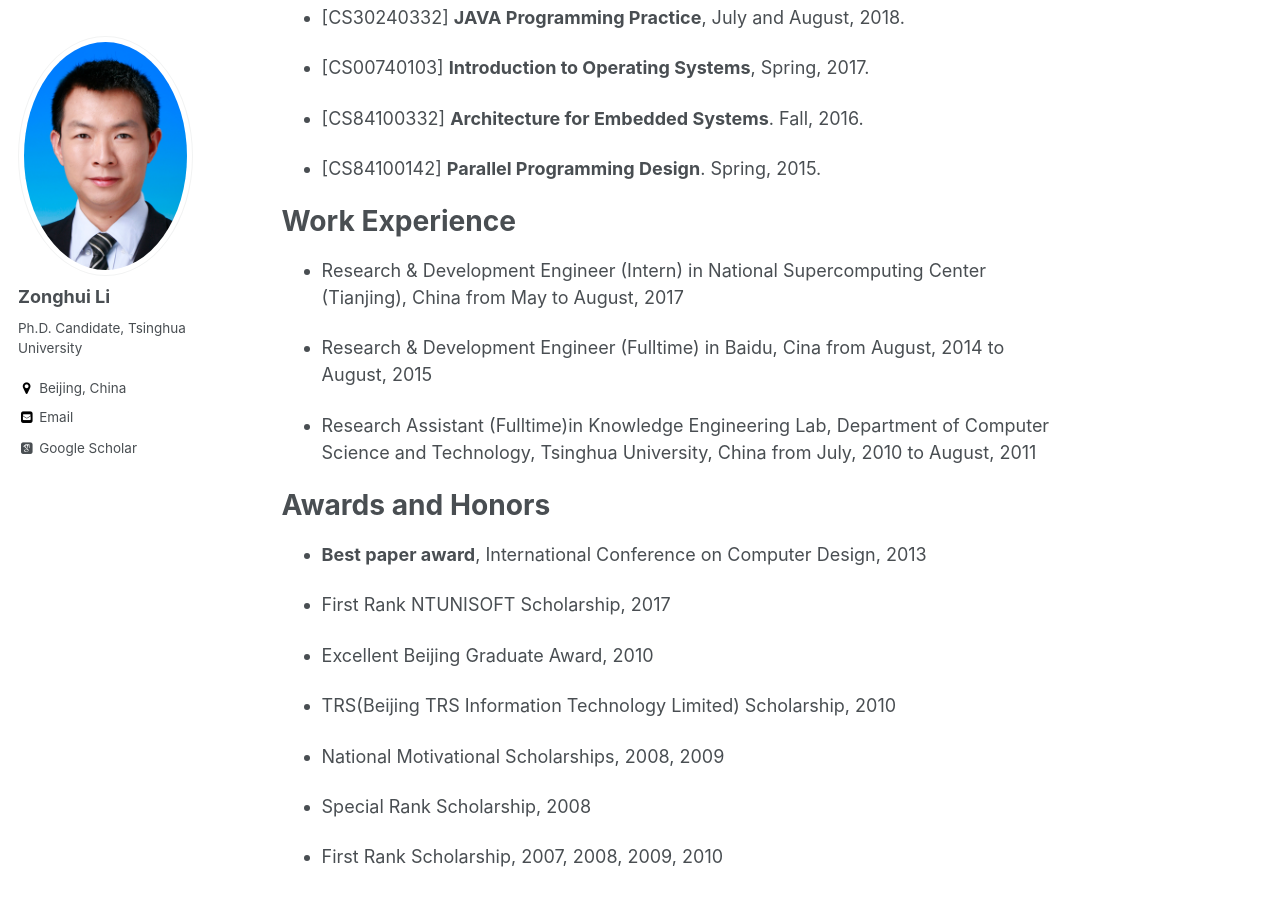
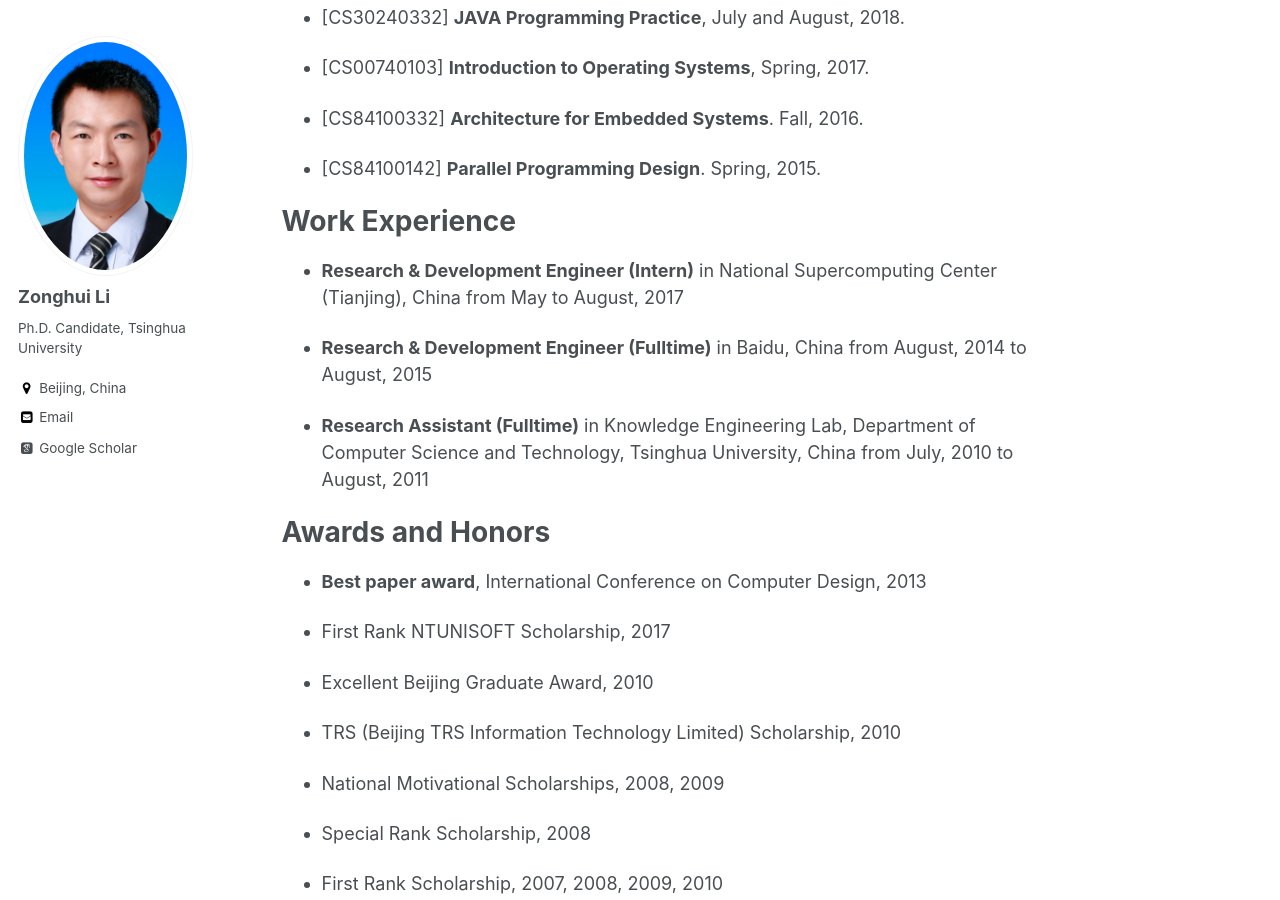
Before and after one commit to yingwangbjtu/lizonghui.github.io, a Jekyll site: the page built from _pages/about.md, in a window 1280 px wide and 900 px high, scrolled down 751 px. Built offline with Jekyll 4.4.1, drawn with Linux system fonts in a browser that asks for light colours; some web fonts are replaced.

Commit message:
Update about.md

```diff
--- a/_pages/about.md
+++ b/_pages/about.md
@@ -35,11 +35,11 @@ Teaching Assistant
 
 Work Experience
 ======
-- Research & Development Engineer (Intern) in National Supercomputing Center (Tianjing), China from May to August, 2017
+- **Research & Development Engineer (Intern)** in National Supercomputing Center (Tianjing), China from May to August, 2017
 
-- Research & Development Engineer (Fulltime) in Baidu, Cina from August, 2014 to August, 2015
+- **Research & Development Engineer (Fulltime)** in Baidu, China from August, 2014 to August, 2015
 
-- Research Assistant (Fulltime)in Knowledge Engineering Lab, Department of Computer Science and Technology, Tsinghua University, China from July, 2010 to August, 2011
+- **Research Assistant (Fulltime)** in Knowledge Engineering Lab, Department of Computer Science and Technology, Tsinghua University, China from July, 2010 to August, 2011
 
 
 Awards and Honors
@@ -50,7 +50,7 @@ Awards and Honors
 
 - Excellent Beijing Graduate Award, 2010
 
-- TRS(Beijing TRS Information Technology Limited) Scholarship, 2010
+- TRS (Beijing TRS Information Technology Limited) Scholarship, 2010
 
 - National Motivational Scholarships, 2008, 2009
 
```
